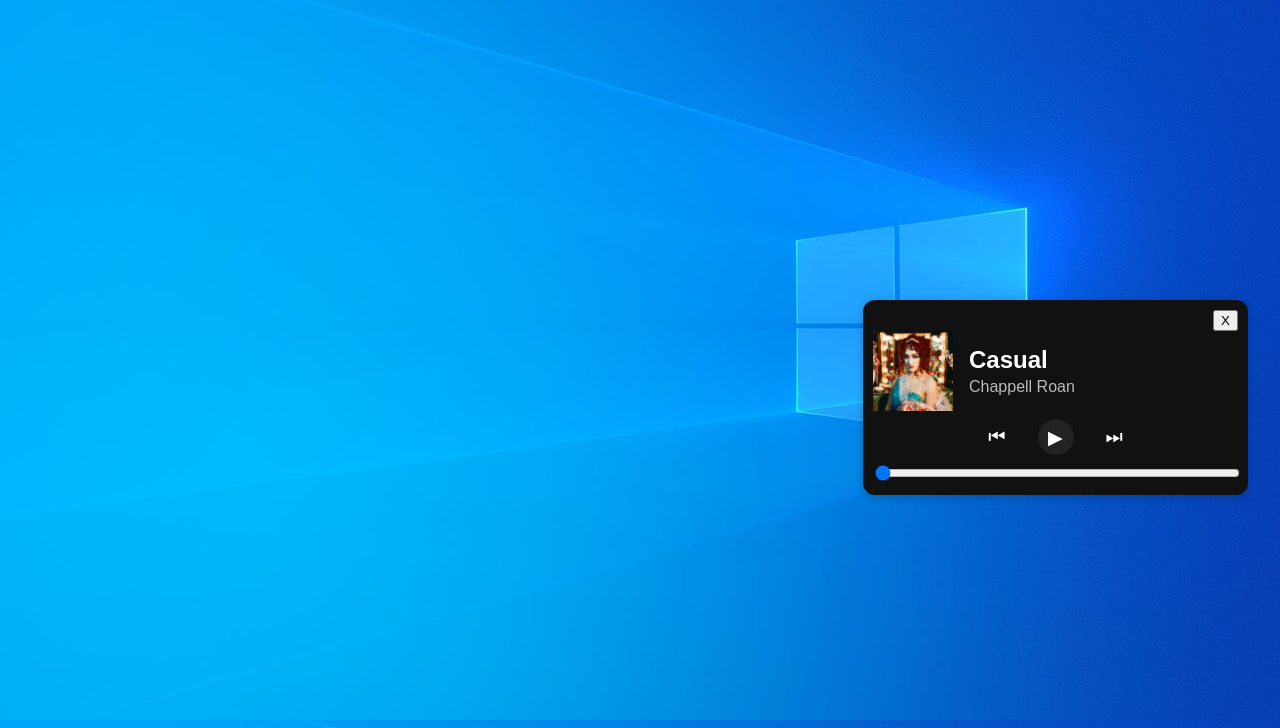
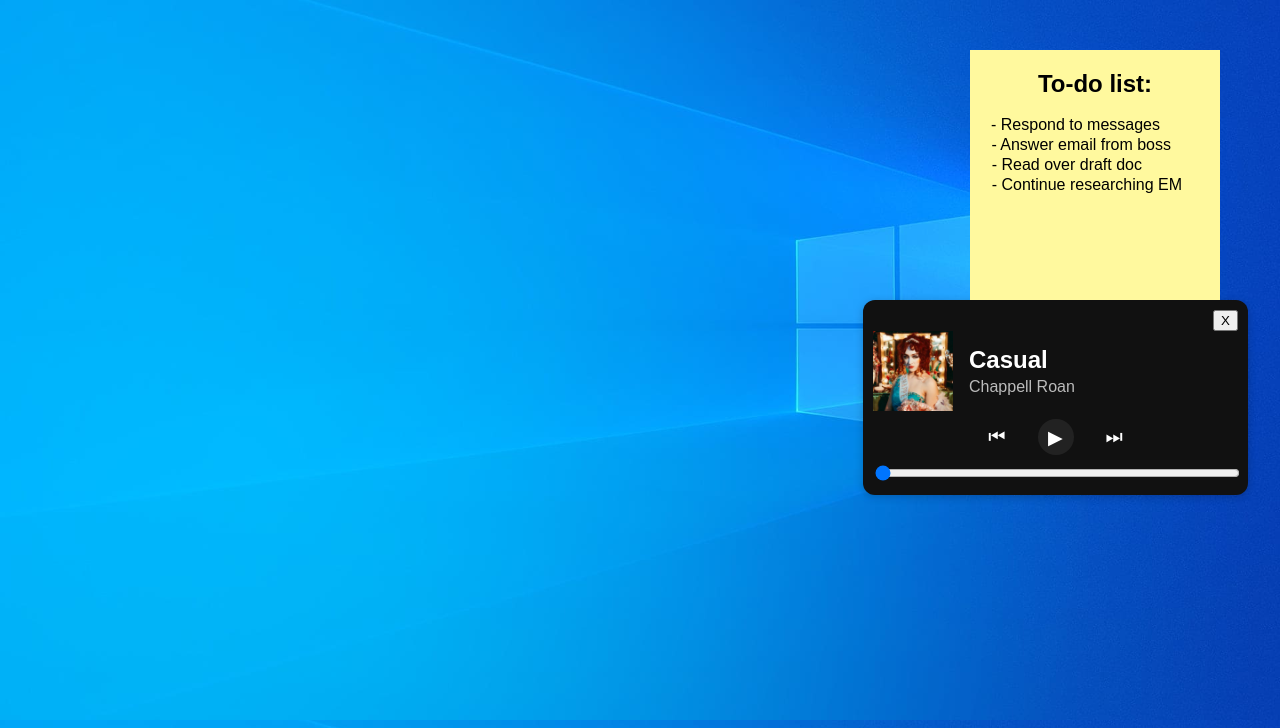
Before and after one commit to thatstatuegirl/assignment3-z5591976, a plain HTML site: page music.html in a window 1280 px wide. Shown: the top 728 px of the page. Drawn offline with Linux system fonts and the light colour scheme.

Commit message:
Add files via upload

```diff
--- a/music.html
+++ b/music.html
@@ -178,6 +178,16 @@ setInterval(updateTime, 1000);
         </script>
 </div>
 
+<!---Sticky note to do list-->
+<article style="background-color:rgb(255, 249, 158); position:fixed; right:60px; top:50px; height:250px; width:250px;">
+  <h2 style="text-align:center;">To-do list:</h2>
+  <p style="position:fixed; right:120px; top:100px;">- Respond to messages</p>
+  <p style="position:fixed; right: 109px; top:120px;">- Answer email from boss</p>
+    <p style="position:fixed; right:138px; top:140px;">- Read over draft doc</p>
+  <p style="position:fixed; right: 98px; top:160px;">- Continue researching EM</p>
+</article>
+
+
 </body>
 
 </html>
```
